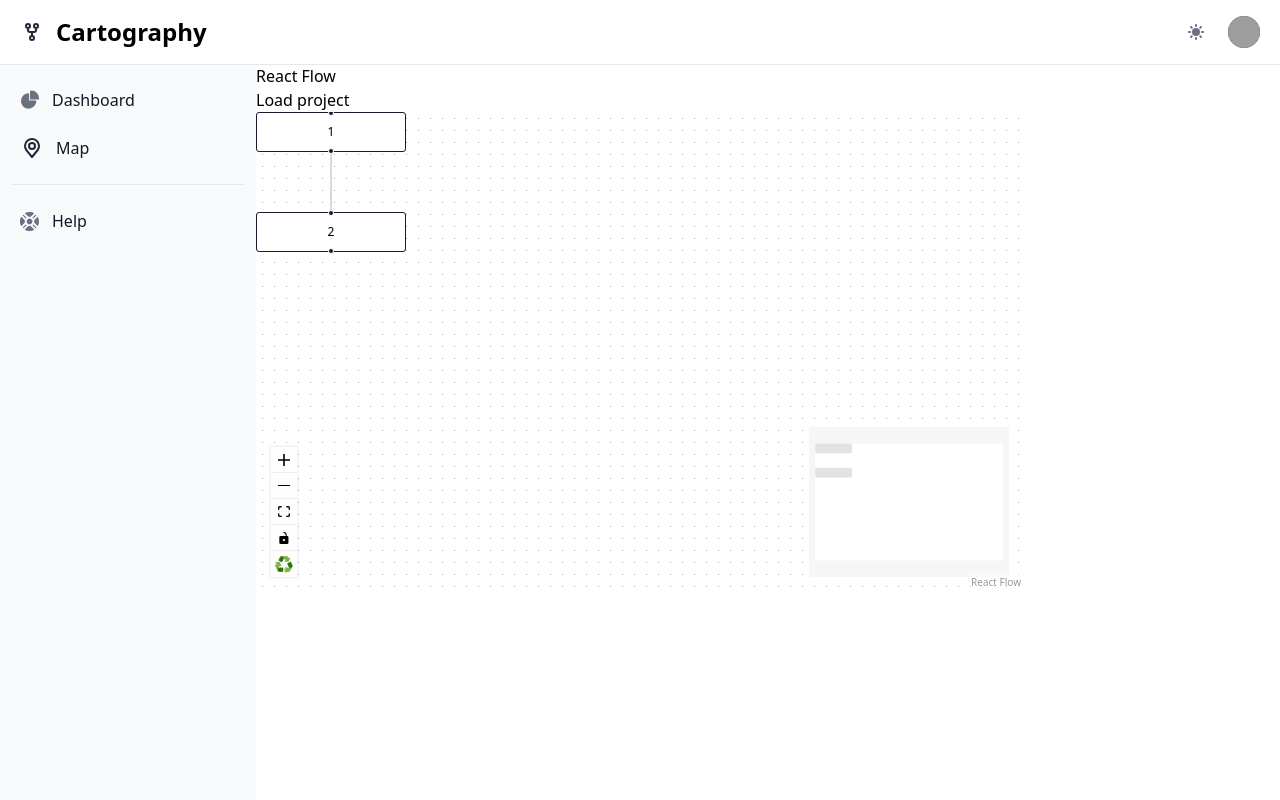
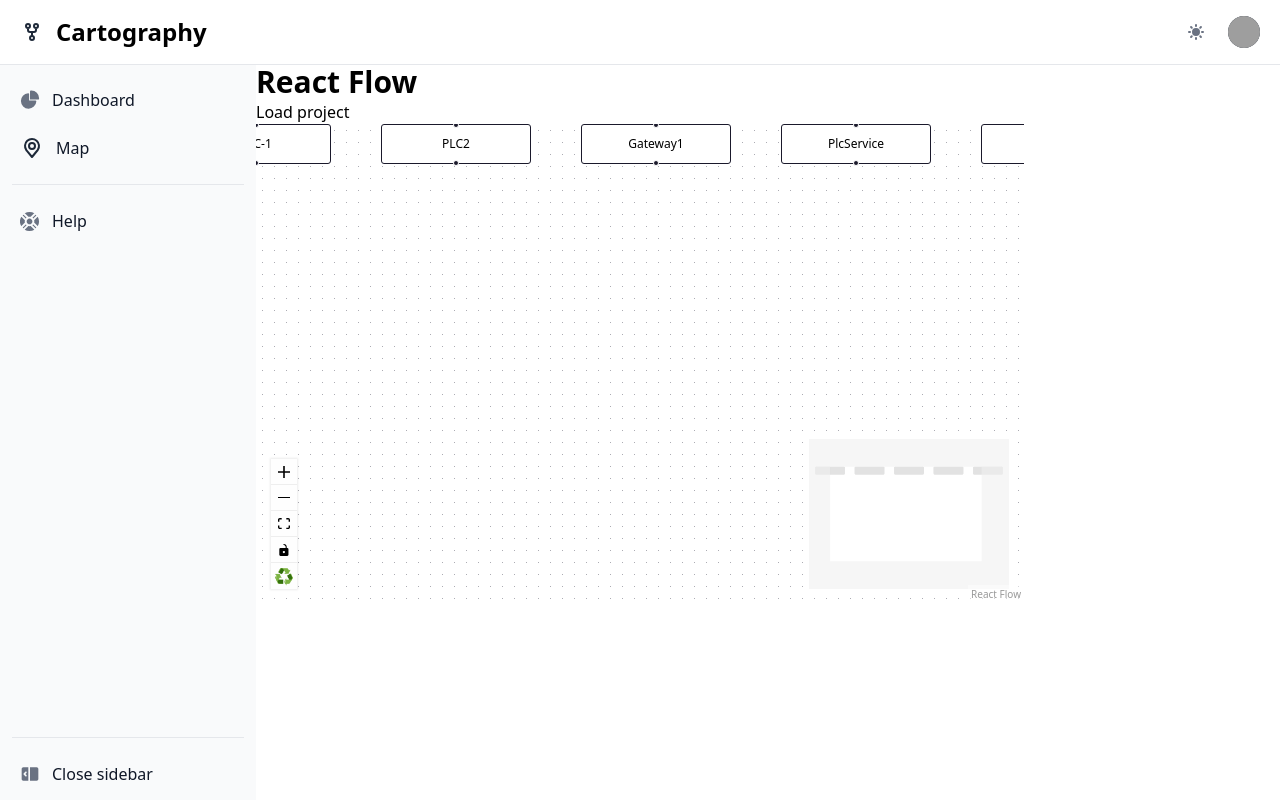
Before and after one commit to Haingue/cmdb, a React (Vite) app in the folder client_ui/: page /map in a window 1280 px wide. Built offline with nearby package versions, Linux system fonts and the light colour scheme; grey boxes are pictures that could not be loaded.

Commit message:
FEAT: add pagetitle component and update map page

```diff
--- a/client_ui/src/Root.tsx
+++ b/client_ui/src/Root.tsx
@@ -7,7 +7,7 @@ import NavBar from "./components/navigation/NavBar"
 import useSideBar from "./hooks/useSideBar"
 
 const Root = () => {
-  const [isVisible, toggleSideBarVisibility] = useSideBar()
+  const [isVisible, toggleSideBarVisibility, hideSideBar] = useSideBar()
 
   return (
     <>
@@ -15,8 +15,8 @@ const Root = () => {
             <NavBar toggleSideBarVisibility={toggleSideBarVisibility} />
         </header>
         <div className="flex pt-16 overflow-hidden">
-            <div className="relative w-full h-full overflow-y-auto lg:ml-64 ml-4">
-                <SideBar backdrop isVisible={isVisible} toggleSideBarVisibility={toggleSideBarVisibility} />
+            <div className={`relative w-full h-full overflow-y-auto transition duration-75 lg:ml-64 ml-4`}>
+                <SideBar backdrop isVisible={isVisible} toggleSideBarVisibility={toggleSideBarVisibility} hideSideBarHandle={hideSideBar} />
                 <main>
                     <Routes>
                         <Route path="/" Component={Dashboard} />
--- /dev/null
+++ b/client_ui/src/components/PageTitle.tsx
@@ -0,0 +1,8 @@
+const PageTitle = ({title}: {title:string}) => {
+  const capitalizedTitle = title.length > 1 ? title.charAt(0).toUpperCase() + title.slice(1) : title.toUpperCase()
+  return (
+    <h1 className='text-3xl font-extrabold dark:text-white'>{capitalizedTitle}</h1>
+  )
+}
+
+export default PageTitle
--- a/client_ui/src/components/navigation/NavBar.tsx
+++ b/client_ui/src/components/navigation/NavBar.tsx
@@ -1,7 +1,7 @@
-import { useState } from "react";
+import { useState, type EventHandler, type MouseEvent } from "react";
 import { Link } from "react-router";
 
-const NavBar = ({toggleSideBarVisibility}) => {
+const NavBar = ({toggleSideBarVisibility} : { toggleSideBarVisibility:EventHandler<MouseEvent> }) => {
 
   const [dark, setDark] = useState(localStorage.darkTheme || true);
 
--- a/client_ui/src/components/navigation/SideBar.tsx
+++ b/client_ui/src/components/navigation/SideBar.tsx
@@ -12,6 +12,16 @@ const NavButton = ({path, label, onClick, children}:{path:string, label:string,
     </li>
   )
 }
+const Button = ({label, onClick, children}:{label:string, onClick?:React.ReactEventHandler, children:ReactNode}) => {
+  return (
+    <li>
+        <button onClick={onClick} className="flex items-center p-2 text-gray-900 rounded-lg dark:text-white hover:bg-gray-100 dark:hover:bg-gray-700 group">
+            {children}
+            <span className="ms-3">{label}</span>
+        </button>
+    </li>
+  )
+}
 
 const BackDrop = ({isVisible, onClick}:{isVisible:boolean, onClick:React.ReactEventHandler}) => {
   return (
@@ -19,10 +29,10 @@ const BackDrop = ({isVisible, onClick}:{isVisible:boolean, onClick:React.ReactEv
   )
 }
 
-const SideBar = ({ backdrop, isVisible, toggleSideBarVisibility } : { backdrop?:boolean, isVisible:boolean, toggleSideBarVisibility:EventHandler<MouseEvent> }) => {
+const SideBar = ({ backdrop, isVisible, toggleSideBarVisibility, hideSideBarHandle } : { backdrop?:boolean, isVisible:boolean, toggleSideBarVisibility:EventHandler<MouseEvent>, hideSideBarHandle:EventHandler<MouseEvent> }) => {
   return (
     <>
-        <aside id="sidebar" className={`fixed ease-out delay-150 duration-300 top-0 ${isVisible ? 'left-0' : '-left-full'} lg:left-0 z-20 flex flex-col flex-shrink-0 w-64 h-full pt-16 font-normal lg:flex transition-width`} aria-label="Sidebar">
+        <aside id="sidebar" className={`fixed ease-out delay-150 duration-150 top-0 ${isVisible ? 'left-0' : '-left-full'} lg:left-0 z-20 flex flex-col flex-shrink-0 w-64 h-full pt-16 font-normal lg:flex transition-width`} aria-label="Sidebar">
           <div className="h-full px-3 py-4 overflow-y-auto bg-gray-50 dark:bg-gray-800">
             <ul className="space-y-2 font-medium">
               <NavButton path='/' label='Dashboard' onClick={toggleSideBarVisibility}>
@@ -46,6 +56,16 @@ const SideBar = ({ backdrop, isVisible, toggleSideBarVisibility } : { backdrop?:
               </NavButton>
             </ul>
           </div>
+          <div className="h-min px-3 py-4 overflow-y-hidden bg-gray-50 dark:bg-gray-800">
+            <ul className="pt-4 mt-4 space-y-2 font-medium border-t border-gray-200 dark:border-gray-700">
+              <Button label='Close sidebar' onClick={hideSideBarHandle}>
+                <svg className="shrink-0 w-5 h-5 text-gray-500 transition duration-75 dark:text-gray-400 group-hover:text-gray-900 dark:group-hover:text-white" aria-hidden="true" xmlns="http://www.w3.org/2000/svg" width="24" height="24" fill="currentColor" viewBox="0 0 24 24">
+                  <path fillRule="evenodd" d="M10 4H4c-1.10457 0-2 .89543-2 2v12c0 1.1046.89543 2 2 2h6V4ZM7.79283 9.29289c.39053.39053.39053 1.02371 0 1.41421L6.5 11.9999l1.29283 1.2929c.39053.3905.39053 1.0237 0 1.4142-.39052.3905-1.02368.3905-1.41421 0l-1.99994-2c-.39052-.3905-.39052-1.0236 0-1.4142l1.99994-1.99991c.39053-.39052 1.02369-.39052 1.41421 0Z" clipRule="evenodd"/>
+                  <path d="M12 20h8c1.1046 0 2-.8954 2-2V6c0-1.10457-.8954-2-2-2h-8v16Z"/>
+                </svg>
+              </Button>
+            </ul>
+          </div>
         </aside>
         { backdrop && <BackDrop isVisible={isVisible} onClick={toggleSideBarVisibility} /> }
     </>
--- a/client_ui/src/hooks/useSideBar.ts
+++ b/client_ui/src/hooks/useSideBar.ts
@@ -1,7 +1,7 @@
 import { useState, type EventHandler, type MouseEvent } from "react";
 import useWindowDimensions from "./useWindowDimensions";
 
-export default function useSideBar() : [sideBarVisibility:boolean, toggleSideBarVisibility:EventHandler<MouseEvent>] {
+export default function useSideBar() : [sideBarVisibility:boolean, toggleSideBarVisibility:EventHandler<MouseEvent>, showSideBar: EventHandler<MouseEvent>, hideSideBar: EventHandler<MouseEvent>] {
   const { width } = useWindowDimensions();
   const [sideBarVisibility, setSideBarVisibility] = useState<boolean>(false)
 
@@ -14,5 +14,14 @@ export default function useSideBar() : [sideBarVisibility:boolean, toggleSideBar
     }
   }
 
-  return [sideBarVisibility, toggleSideBarVisibility];
+  const hideSideBar: EventHandler<MouseEvent> = () => {
+    console.debug('Close sidebar')
+    setSideBarVisibility(false)
+  }
+  const showSideBar: EventHandler<MouseEvent> = () => {
+    console.debug('Open sidebar')
+    setSideBarVisibility(true)
+  }
+
+  return [sideBarVisibility, toggleSideBarVisibility, showSideBar, hideSideBar];
 }
--- a/client_ui/src/pages/home/Dashboard.tsx
+++ b/client_ui/src/pages/home/Dashboard.tsx
@@ -1,9 +1,14 @@
+import PageTitle from '../../components/PageTitle'
 import './Dashboard.css'
 
 function Dashboard() {
+  const title = 'dashboard'
   return (
     <>
-      <h1>Dashboard</h1>
+      <PageTitle title={title} />
+      <div>
+
+      </div>
     </>
   )
 }
--- a/client_ui/src/pages/map/Map.tsx
+++ b/client_ui/src/pages/map/Map.tsx
@@ -1,8 +1,53 @@
-import { addEdge, Background, BackgroundVariant, ControlButton, Controls, MiniMap, ReactFlow, useEdgesState, useNodesState } from "@xyflow/react";
+import { Background, BackgroundVariant, ControlButton, Controls, MiniMap, ReactFlow, useEdgesState, useNodesState, type Node, type NodeProps, type XYPosition } from "@xyflow/react";
+
+import { useCallback, useEffect } from "react";
+import { fetchProjects } from "../../service/inventory/inventory";
+import PageTitle from "../../components/PageTitle";
 
 import '@xyflow/react/dist/style.css';
-import { useCallback, useEffect } from "react";
-import { fetchProjects } from "../../service/inventory/inventory";
+
+const listOfEntities = [
+  {
+    id: 'xxxx-xxxx-xxxx',
+    name: 'PLC-1',
+    type: 'PLC',
+    description: 'This is a PLC deploy on area1',
+    location: 'Area 1',
+    communicateWith: ['xxxx-xxxx-xxxz']
+  },
+  {
+    id: 'xxxx-xxxx-xxxy',
+    name: 'PLC2',
+    type: 'PLC',
+    description: 'This is a PLC deploy on area1',
+    location: 'Area 1',
+    communicateWith: ['xxxx-xxxx-xxxz']
+  },
+  {
+    id: 'xxxx-xxxx-xxxz',
+    name: 'Gateway1',
+    type: 'Gateway',
+    description: 'This is the gateway of PLCs for area1',
+    location: 'Area 1',
+    communicateWith: ['xxxx-xxxx-xxxx', 'xxxx-xxxx-xxxy', 'xxxx-xxxx-xxyx']
+  },
+  {
+    id: 'xxxx-xxxx-xxyx',
+    name: 'PlcService',
+    type: 'WebAPI',
+    description: 'This is the web API to manage PLC of Area 1',
+    location: 'ComputerRoom 1',
+    communicateWith: ['xxxx-xxxx-xxxz', 'xxxx-xxxx-xxyy']
+  },
+  {
+    id: 'xxxx-xxxx-xxyy',
+    name: 'MyApp',
+    type: 'WebApplication',
+    description: 'This is the web UI to perform business logic using PLC on several areas',
+    location: 'ComputerRoom 1',
+    communicateWith: ['xxxx-xxxx-xxyx']
+  }
+]
 
 const initialNodes = [
     { id: '1', position: { x: 0, y: 0 }, data: { label: '1' } },
@@ -11,15 +56,11 @@ const initialNodes = [
 const initialEdges = [{ id: 'e1-2', source: '1', target: '2' }];
 
 const Map = () => {
-    const [nodes, setNodes, onNodesChange] = useNodesState(initialNodes);
-    const [edges, setEdges, onEdgesChange] = useEdgesState(initialEdges);
-
-    const onConnect = useCallback(
-        (params) => setEdges((eds) => addEdge(params, eds)),
-        [setEdges],
-    );
+    const [nodes, setNodes, onNodesChange] = useNodesState([]);
+    const [edges, setEdges, onEdgesChange] = useEdgesState([]);
 
     const loadProjects = async () => {
+      /*
       const json = await fetchProjects()
       console.log(json)
       json.data.forEach(item => {
@@ -27,11 +68,32 @@ const Map = () => {
           setNodes(_nodes)
       });
       return json
+      */
+      const json = [...listOfEntities]
+      json.forEach((entity, idx) => {
+        const newNode = addNode(entity, { x: idx * 200, y: 0 })
+
+      })
     }
+
+    const addNode = (entity: any, position: XYPosition): Node => {
+      const node: Node = {
+        id: entity.id,
+        position: position,
+        data: { label: entity.name, ...entity },
+        origin: [0.5, 0.0]
+      }
+      setNodes((nds) => nds.concat(node))
+      return node
+    }
+
+    useEffect(() => {
+      loadProjects()
+    }, [])
 
     return (
     <>
-        <h1>React Flow</h1>
+        <PageTitle title="React Flow" />
         <div>
             <button onClick={() => loadProjects()}>Load project</button>
         </div>
@@ -41,7 +103,6 @@ const Map = () => {
                 edges={edges}
                 onNodesChange={onNodesChange}
                 onEdgesChange={onEdgesChange}
-                onConnect={onConnect}
             >
                 <Controls>
                     <ControlButton onClick={() => alert('Reload states ✨')}>
```
Lines whose indentation alone changed are shown as unchanged.
